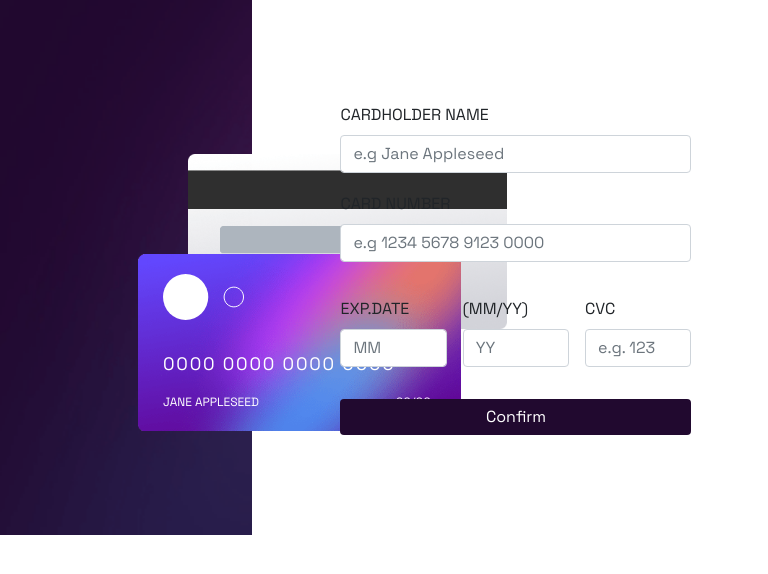
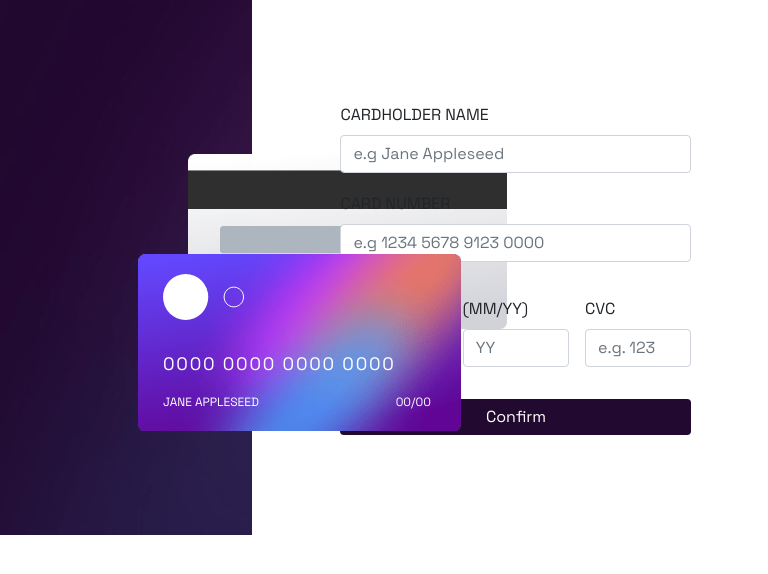
Before and after one commit to fermac1/interactive-card-details, a plain HTML site: page index.html in a window 768 px wide. Drawn offline with Linux system fonts and the light colour scheme.

Commit message:
style update

```diff
--- a/css/style.css
+++ b/css/style.css
@@ -174,6 +174,7 @@ label{
         margin: 0 50px;
         color: hsl(0, 0%, 100%);
         width: 375px;
+        z-index: 100;
     }
     .card-cvc{
         font-size: 0.8rem;
--- a/index.html
+++ b/index.html
@@ -69,7 +69,7 @@
 
                     <div class="col-md-4 col-sm-4 col-xs-4 month-col">
                         <label for="month" class="form-label">EXP.DATE</label>
-                        <input type="number" class="form-control" id="month" placeholder="MM" maxlength="2" required>
+                        <input type="text" class="form-control" id="month" placeholder="MM" maxlength="2" required>
                         <p class="errorFormat" id="exp-date-error"></p>
                       </div>
                       <div class="col-md-4 col-sm-4 col-xs-4 year-col">
```
